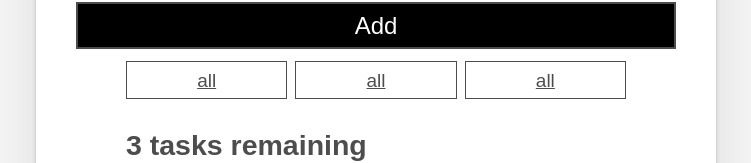
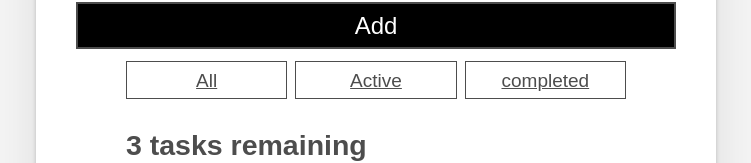
Before and after one commit to abdimoha-dev/Todo, a React (Create React App) app: page / in a window 1280 px wide. Shown: the part 268-431 px from the top of the page, without its empty margins (264-1015 px from the left). Built offline with nearby package versions, Linux system fonts and the light colour scheme.

Commit message:
UI update

```diff
--- a/src/App.js
+++ b/src/App.js
@@ -12,14 +12,15 @@
  * and we don’t want that.
  *
  * */
-// functions that we will use to filter the tasks data array
 const FILTER_MAP = {
+  // functions that we will use to filter the tasks data array
   All: () => true,
   Active: task => !task.completed,
   completed: task => task.completed
 }
 //collect an array of FILTER_NAMES
 const FILTER_NAMES = Object.keys(FILTER_MAP)
+
 
 function App(props) {
   //initial state
@@ -43,18 +44,28 @@
     setTasks(updatedTasks);
   }
 
-  const taskList = tasks.map(task => (
+  // const filt = tasks.filter(FILTER_MAP[filter])
+  // console.log(filt);
+  const taskList = tasks
+  .map(task => (
+    <Todo
+      id={task.id}
+      name={task.name}
+      completed={task.completed}
+      key={task.id}
+      toggleTaskCompleted={toggleTaskCompleted}
+      deleteTask={deleteTask}
+      editTask={editTask}
+    />
+  ));
 
-      < Todo
-      id = { task.id }
-      name = { task.name }
-      completed = { task.completed }
-      key = { task.id }
-      toggleTaskCompleted = { toggleTaskCompleted }
-      deleteTask = { deleteTask }
-      editTask = { editTask } />
+  const filterList = FILTER_NAMES.map(name => (
+    <FilterButton
+      key={name}
+      name={name}
+      isPressed={name === filter} // name == state filter
+      setFilter={setFilter} />
   )
-
   )
   const tasksNoun = taskList.length > 1 ? 'tasks' : 'task';
   const headingText = `${taskList.length} ${tasksNoun} remaining`;
@@ -83,9 +94,7 @@
       <h1>TodoMatic</h1>
       <Form addTask={addTask} />
       <div className="filters btn-group stack-exception">
-        <FilterButton />
-        <FilterButton />
-        <FilterButton />
+        {filterList}
       </div>
       <h2 id="list-heading">
         {headingText}
--- a/src/components/FilterButton.js
+++ b/src/components/FilterButton.js
@@ -1,10 +1,14 @@
 import React from 'react'
 
-function FilterButton() {
+function FilterButton(props) {
     return (
-        <button type="button" onClick={()=>alert("Hi!")} className="btn toggle-btn" aria-pressed="true">
+        <button
+            type="button"
+            className="btn toggle-btn"
+            aria-pressed="true"
+            onClick={() => props.setFilter(props.name)}>
             <span className="visually-hidden"> Show</span>
-            <span>all</span>
+            <span>{props.name}</span>
             <span className="visually-hidden">tasks</span>
 
         </button>
--- a/src/components/Todo.js
+++ b/src/components/Todo.js
@@ -10,13 +10,14 @@
         //function that can be used to update newName
         setNewName(e.target.value);
     }
-
+    //handle the edit form’s onSubmit event
     function handleSubmit(e) {
         e.preventDefault();
         props.editTask(props.id, newName);
         setNewName("");
         setEditing(false)
     }
+    //edit mode in UI
     const editingTemplate = (
         <form className="stack-small" onSubmit={handleSubmit}>
             <div className="form-group">
@@ -42,9 +43,9 @@
                     <span className="visually-hidden">new name for {props.name}</span>
                 </button>
             </div>
-
         </form>
     )
+    //view mode in UI
     const viewTemplate = (
         <div className="stack-small">
             <div className="c-cb">
--- a/src/index.js
+++ b/src/index.js
@@ -12,8 +12,9 @@
 ];
 ReactDOM.render(
   <React.StrictMode>
-    {/** */}
+    {/* <Test/> */}
     <App tasks={DATA} />
+
   </React.StrictMode>,
   document.getElementById('root')
 );
```
